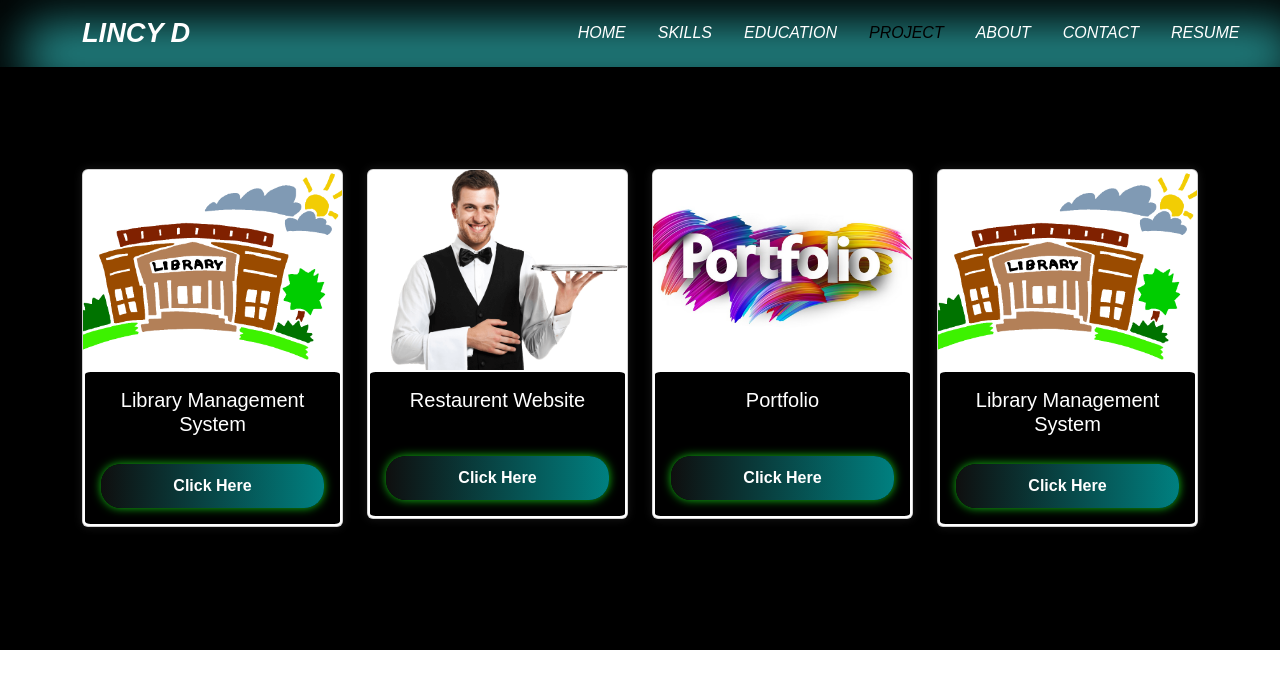
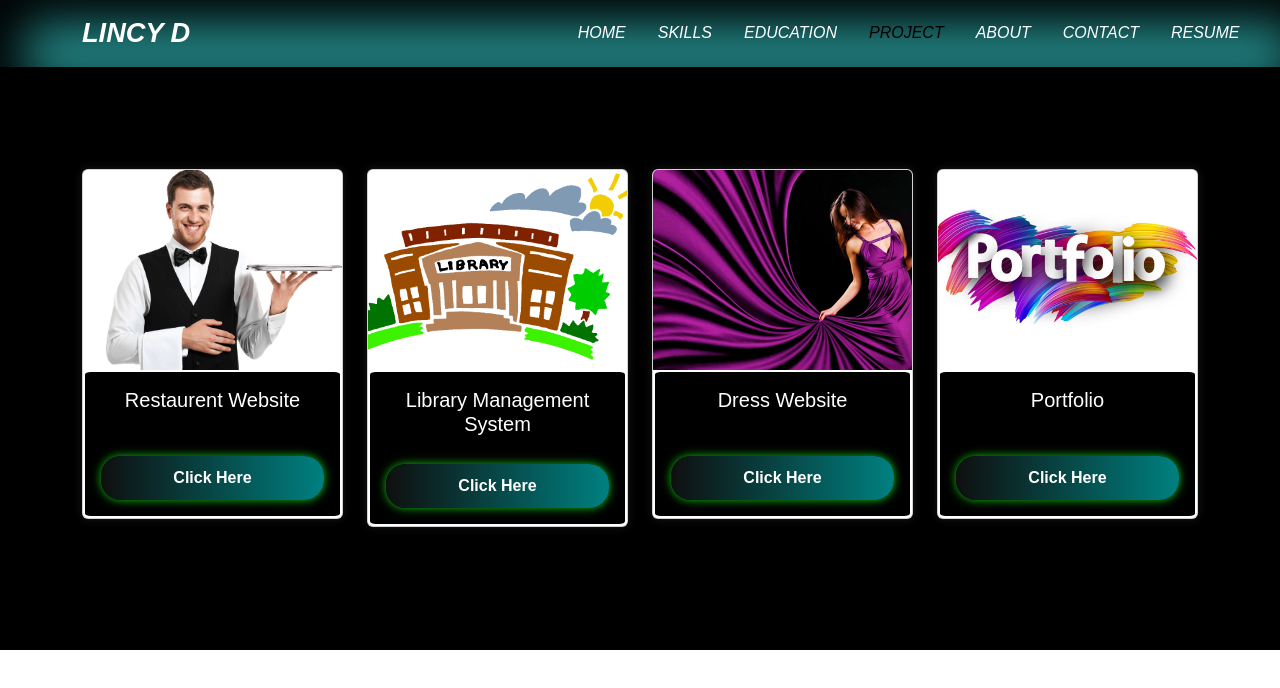
Before and after one commit to Lincydiyo/portfolio, a React (Create React App) app: page /#/project in a window 1280 px wide. Shown: the top 688 px of the page. Built offline with nearby package versions, Linux system fonts and the light colour scheme.

Commit message:
Fix React version and remove GitHub Pages scripts for Vercel

```diff
--- a/src/Components/Home.jsx
+++ b/src/Components/Home.jsx
@@ -3,7 +3,6 @@ import Container from "react-bootstrap/Container";
 import Row from "react-bootstrap/Row";
 import Col from "react-bootstrap/Col";
 import LincyImage from "../ImageFolder/LincyImage.jpg";
-import { BsInstagram } from "react-icons/bs";
 import { FaLinkedin } from "react-icons/fa";
 import { IoLogoGithub } from "react-icons/io5";
 
@@ -22,15 +21,7 @@ function Home() {
               <h3>Full-stack developer (MERN)</h3>
               <section className="icon">
                 <ul>
-                  <li>
-                    <a
-                      href="https://www.instagram.com"
-                      target="_blank"
-                      rel="noreferrer"
-                    >
-                      <BsInstagram style={{ fontSize: "25px" }} />
-                    </a>
-                  </li>
+
                   <li>
                     <a
                       href="https://www.linkedin.com/in/lincy-diyo/"
--- a/src/Components/Project.jsx
+++ b/src/Components/Project.jsx
@@ -6,6 +6,7 @@ import library from "../ImageFolder/library.png";
 import portfolio from "../ImageFolder/portfolio.jpg";
 import "../CssFolder/Project.css";
 import restaurent from "../ImageFolder/restaurent.png";
+import Dress from "../ImageFolder/Dress.webp";
 
 function Project() {
   return (
@@ -13,7 +14,25 @@ function Project() {
       <div className="ProjectDiv">
         <Container>
           <Row>
-            <Col xs={12} md={6} lg={3}>
+
+                <Col xs={12} md={6} lg={3}>
+              <Card className="MainCard">
+                <Card.Img variant="top" src={restaurent} />
+                <Card.Body className="CardBody">
+                  <Card.Title>Restaurent Website</Card.Title>
+                  <button type="button">
+                    <a
+                      href="https://lincydiyo.github.io/Restaurent-Website/"
+                      target="_blank"
+                      rel="noopener noreferrer"
+                    >
+                      Click Here
+                    </a>
+                  </button>
+                </Card.Body>
+              </Card>
+            </Col>
+                <Col xs={12} md={6} lg={3}>
               <Card className="MainCard">
                 <Card.Img variant="top" src={library} />
                 <Card.Body className="CardBody">
@@ -30,14 +49,14 @@ function Project() {
                 </Card.Body>
               </Card>
             </Col>
-                <Col xs={12} md={6} lg={3}>
+             <Col xs={12} md={6} lg={3}>
               <Card className="MainCard">
-                <Card.Img variant="top" src={restaurent} />
+                <Card.Img variant="top" src={Dress}/>
                 <Card.Body className="CardBody">
-                  <Card.Title>Restaurent Website</Card.Title>
+                  <Card.Title>Dress Website</Card.Title>
                   <button type="button">
                     <a
-                      href="https://lincydiyo.github.io/Restaurent-Website/"
+                      href="  https://lincydiyo.github.io/Dress-Website/"
                       target="_blank"
                       rel="noopener noreferrer"
                     >
@@ -64,23 +83,7 @@ function Project() {
                 </Card.Body>
               </Card>
             </Col>
-            <Col xs={12} md={6} lg={3}>
-              <Card className="MainCard">
-                <Card.Img variant="top" src={library} />
-                <Card.Body className="CardBody">
-                  <Card.Title>Library Management System</Card.Title>
-                  <button type="button">
-                    <a
-                      href="  https://lincydiyo.github.io/Library-Management-System/"
-                      target="_blank"
-                      rel="noopener noreferrer"
-                    >
-                      Click Here
-                    </a>
-                  </button>
-                </Card.Body>
-              </Card>
-            </Col>
+
           </Row>
         </Container>
       </div>
```
Also changed, not shown: package.json (+3 -9 lines), src/ImageFolder/Dress.webp (added), 1 other file (tests, documents, lock files or other folders).
